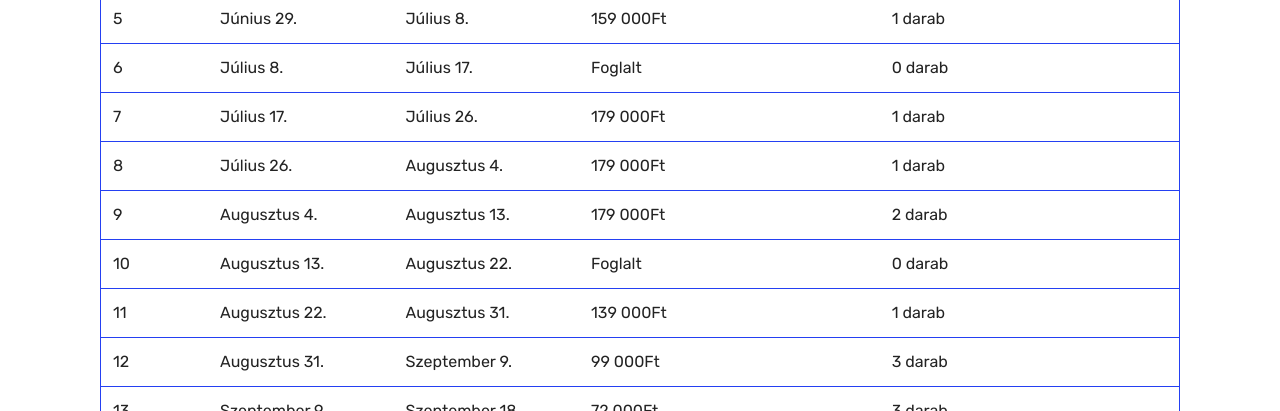
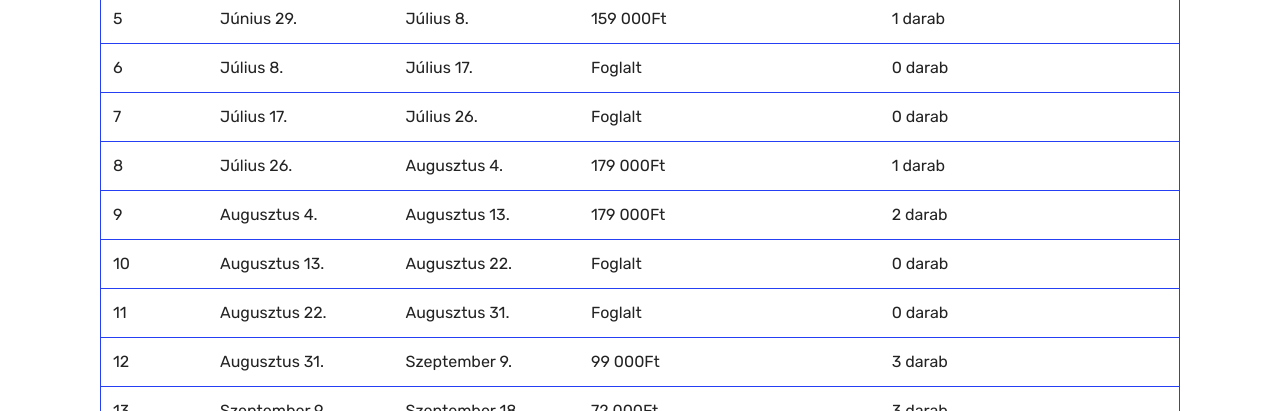
Before and after one commit to marklaszlo9/korinos_new, a Jekyll site: the page built from arak.html, in a window 1280 px wide and 900 px high. Shown: the part 423-834 px from the top of the window. Built offline with Jekyll 4.4.1, drawn with Linux system fonts in a browser that asks for light colours.

Commit message:
2022.01.05.-11:53

```diff
--- a/arak.html
+++ b/arak.html
@@ -63,11 +63,11 @@
               <td class="body-item mbr-fonts-style display-7">4</td><td class="body-item mbr-fonts-style display-7">Június 20.</td><td class="body-item mbr-fonts-style display-7">Június 29.</td><td class="body-item mbr-fonts-style display-7">Foglalt</td><td class="body-item mbr-fonts-style display-7">0 darab</td></tr><tr>
               <td class="body-item mbr-fonts-style display-7">5</td><td class="body-item mbr-fonts-style display-7">Június 29.</td><td class="body-item mbr-fonts-style display-7">Július 8.</td><td class="body-item mbr-fonts-style display-7">159 000Ft</td><td class="body-item mbr-fonts-style display-7">1 darab</td></tr><tr>
               <td class="body-item mbr-fonts-style display-7">6</td><td class="body-item mbr-fonts-style display-7">Július 8.</td><td class="body-item mbr-fonts-style display-7">Július 17.</td><td class="body-item mbr-fonts-style display-7">Foglalt</td><td class="body-item mbr-fonts-style display-7">0 darab</td></tr><tr>
-              <td class="body-item mbr-fonts-style display-7">7</td><td class="body-item mbr-fonts-style display-7">Július 17.</td><td class="body-item mbr-fonts-style display-7">Július 26.</td><td class="body-item mbr-fonts-style display-7">179 000Ft</td><td class="body-item mbr-fonts-style display-7">1 darab</td></tr><tr>
+              <td class="body-item mbr-fonts-style display-7">7</td><td class="body-item mbr-fonts-style display-7">Július 17.</td><td class="body-item mbr-fonts-style display-7">Július 26.</td><td class="body-item mbr-fonts-style display-7">Foglalt</td><td class="body-item mbr-fonts-style display-7">0 darab</td></tr><tr>
               <td class="body-item mbr-fonts-style display-7">8</td><td class="body-item mbr-fonts-style display-7">Július 26.</td><td class="body-item mbr-fonts-style display-7">Augusztus 4.</td><td class="body-item mbr-fonts-style display-7">179 000Ft</td><td class="body-item mbr-fonts-style display-7">1 darab</td></tr><tr>
               <td class="body-item mbr-fonts-style display-7">9</td><td class="body-item mbr-fonts-style display-7">Augusztus 4.</td><td class="body-item mbr-fonts-style display-7">Augusztus 13.</td><td class="body-item mbr-fonts-style display-7">179 000Ft</td><td class="body-item mbr-fonts-style display-7">2 darab</td></tr><tr>
               <td class="body-item mbr-fonts-style display-7">10</td><td class="body-item mbr-fonts-style display-7">Augusztus 13.</td><td class="body-item mbr-fonts-style display-7">Augusztus 22.</td><td class="body-item mbr-fonts-style display-7">Foglalt</td><td class="body-item mbr-fonts-style display-7">0 darab</td></tr><tr>
-              <td class="body-item mbr-fonts-style display-7">11</td><td class="body-item mbr-fonts-style display-7">Augusztus 22.</td><td class="body-item mbr-fonts-style display-7">Augusztus 31.</td><td class="body-item mbr-fonts-style display-7">139 000Ft</td><td class="body-item mbr-fonts-style display-7">1 darab</td></tr><tr>
+              <td class="body-item mbr-fonts-style display-7">11</td><td class="body-item mbr-fonts-style display-7">Augusztus 22.</td><td class="body-item mbr-fonts-style display-7">Augusztus 31.</td><td class="body-item mbr-fonts-style display-7">Foglalt</td><td class="body-item mbr-fonts-style display-7">0 darab</td></tr><tr>
               <td class="body-item mbr-fonts-style display-7">12</td><td class="body-item mbr-fonts-style display-7">Augusztus 31.</td><td class="body-item mbr-fonts-style display-7">Szeptember 9.</td><td class="body-item mbr-fonts-style display-7">99 000Ft</td><td class="body-item mbr-fonts-style display-7">3 darab</td></tr><tr>
               <td class="body-item mbr-fonts-style display-7">13</td><td class="body-item mbr-fonts-style display-7">Szeptember 9.</td><td class="body-item mbr-fonts-style display-7">Szeptember 18.</td><td class="body-item mbr-fonts-style display-7">72 000Ft</td><td class="body-item mbr-fonts-style display-7">3 darab</td></tr><tr>
               <td class="body-item mbr-fonts-style display-7">14</td><td class="body-item mbr-fonts-style display-7">Szeptember 18.</td><td class="body-item mbr-fonts-style display-7">Szeptember 27.</td><td class="body-item mbr-fonts-style display-7">51 000Ft</td><td class="body-item mbr-fonts-style display-7">3 darab</td></tr><tr>
```
